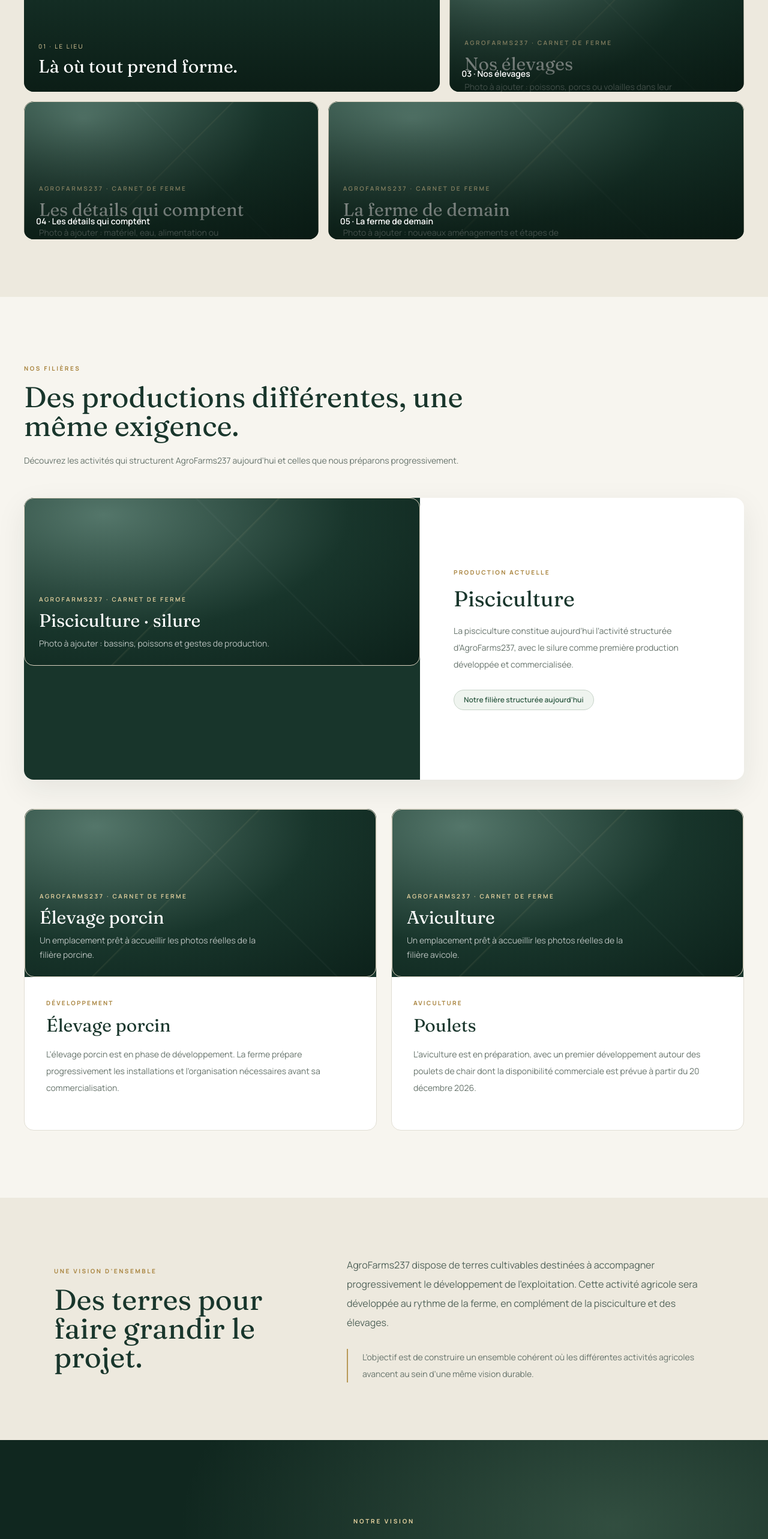
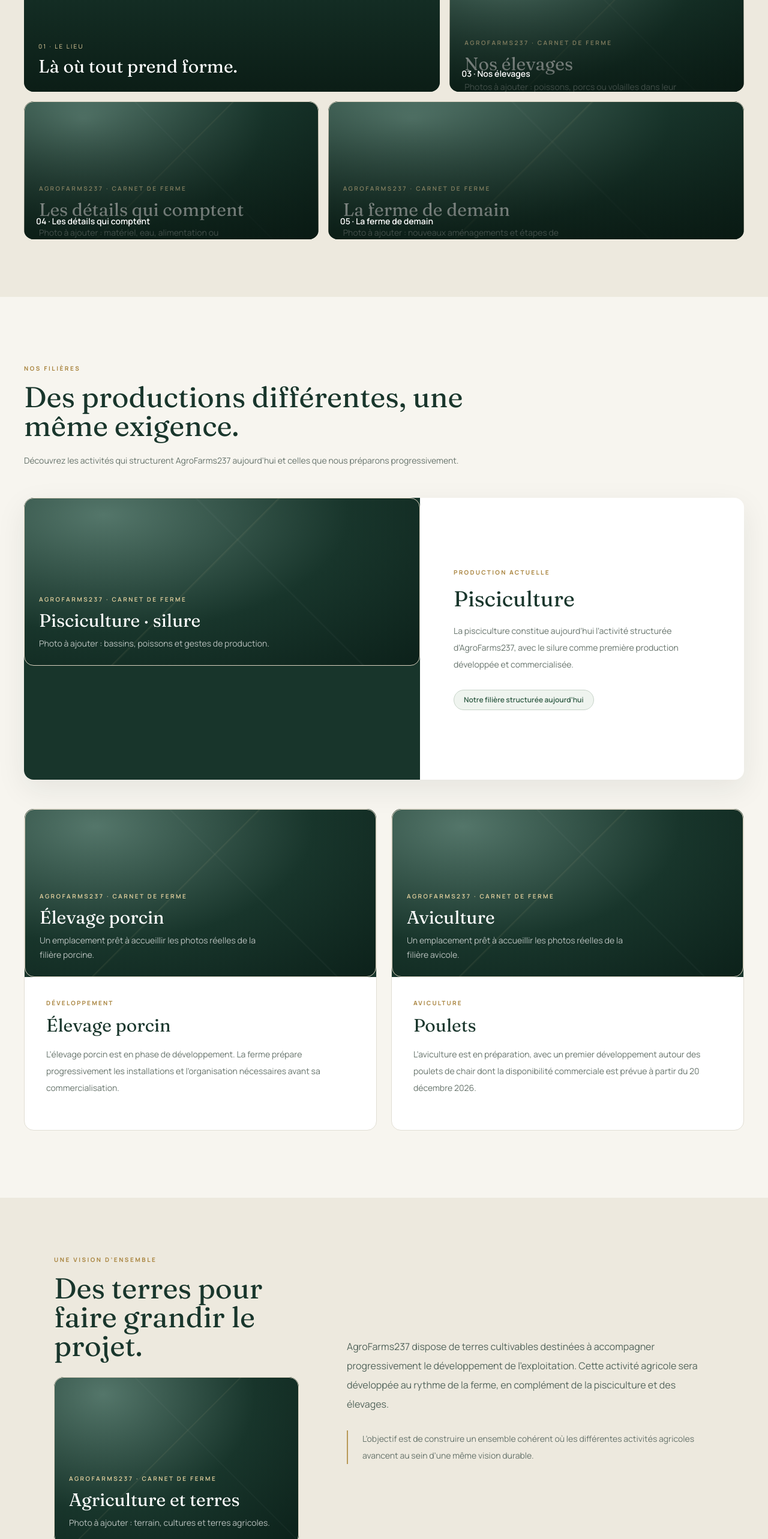
Before and after one commit to onguenejeanboscojo-ctrl/agrofarms237, a Next.js app: page /notre-elevage in a window 1280 px wide. Shown: the part 2780-5346 px from the top of the page at 60% size. Built offline with nearby package versions, Linux system fonts and the light colour scheme; no server answers.

Commit message:
Implement image retrieval for specific locations
Added a function to retrieve images based on location and updated image handling logic in the component.

```diff
--- a/app/notre-elevage/page.tsx
+++ b/app/notre-elevage/page.tsx
@@ -326,6 +326,17 @@ async function getSiteMedia(): Promise<SiteMedia[]> {
 }
 
 
+/** Images publiées affectées à un emplacement précis dans Admin → Galerie. */
+function getImagesForLocation(
+  siteMedia: SiteMedia[],
+  location: string
+): string[] {
+  return siteMedia
+    .filter((item) => item.site_location === location)
+    .sort((a, b) => a.position - b.position)
+    .map((item) => item.url);
+}
+
 function StatusBadge({
   status,
 }: {
@@ -611,12 +622,37 @@ export default async function NotreElevagePage() {
   );
 
 
-  const allImages = heroImages.slice(0, 6);
+  // Les photos affectées aux emplacements de la page ont priorité.
+  // Les médias historiques restent disponibles en secours pour préserver le contenu existant.
+  const heroSlotImages = getImagesForLocation(siteMedia, "apropos_hero");
+  const lieuSlotImages = getImagesForLocation(siteMedia, "apropos_lieu");
+  const gestesSlotImages = getImagesForLocation(siteMedia, "apropos_gestes");
+  const elevagesSlotImages = getImagesForLocation(siteMedia, "apropos_nos_elevages");
+  const detailsSlotImages = getImagesForLocation(siteMedia, "apropos_details");
+  const demainSlotImages = getImagesForLocation(siteMedia, "apropos_ferme_demain");
+  const agricultureSlotImages = getImagesForLocation(siteMedia, "apropos_agriculture");
+  const storySlotImages = getImagesForLocation(siteMedia, "histoire");
   const firstFish = poissons[0];
   const firstFishMedia = firstFish
     ? getMediaForFarm(firstFish, siteMedia, mediaByFarm)
     : [];
-  const storyImage = firstFishMedia[0]?.url || allImages[0] || null;
+  const heroDisplayImages = heroSlotImages.length > 0 ? heroSlotImages : heroImages;
+  const legacyImages = heroImages.slice(0, 6);
+  const allImages = [
+    lieuSlotImages[0] || legacyImages[0] || null,
+    gestesSlotImages[0] || legacyImages[1] || null,
+    elevagesSlotImages[0] || legacyImages[2] || null,
+    detailsSlotImages[0] || legacyImages[3] || null,
+    demainSlotImages[0] || legacyImages[4] || null,
+  ];
+  const elevageSlideshowImages = elevagesSlotImages.length > 0
+    ? elevagesSlotImages
+    : Array.from(new Set([
+        ...firstFishMedia.map((item) => item.url),
+        ...(porcs[0] ? getMediaForFarm(porcs[0], siteMedia, mediaByFarm).map((item) => item.url) : []),
+        ...(poulets[0] ? getMediaForFarm(poulets[0], siteMedia, mediaByFarm).map((item) => item.url) : []),
+      ]));
+  const storyImage = storySlotImages[0] || firstFishMedia[0]?.url || legacyImages[0] || null;
 
   const PhotoPlaceholder = ({ title, subtitle }: { title: string; subtitle: string }) => (
     <div className="relative flex min-h-[230px] items-end overflow-hidden rounded-2xl border border-[#D8D0BE] bg-[radial-gradient(ellipse_at_20%_10%,#54766A_0%,#18352B_55%,#0C211A_100%)] p-6 text-white sm:min-h-[280px]">
@@ -633,9 +669,9 @@ export default async function NotreElevagePage() {
     <main className="overflow-hidden bg-[#F7F5EF] text-[#19362C]">
       {/* HERO IMMERSIF */}
       <section className="relative isolate min-h-[640px] overflow-hidden bg-[#10271F] text-white sm:min-h-[720px]">
-        {heroImages.length > 0 ? (
+        {heroDisplayImages.length > 0 ? (
           <div className="absolute inset-0">
-            <HeroSlideshow images={heroImages} />
+            <HeroSlideshow images={heroDisplayImages} />
           </div>
         ) : (
           <div className="absolute inset-0 bg-[radial-gradient(ellipse_at_75%_20%,#58766B_0%,#18352B_48%,#0B1D17_100%)]" />
@@ -730,7 +766,7 @@ export default async function NotreElevagePage() {
                 <div className="absolute inset-0 bg-gradient-to-t from-[#07150F]/70 to-transparent" /><p className="absolute bottom-5 left-5 text-sm font-semibold text-white">02 · Les gestes du quotidien</p>
               </div>
               <div className="relative min-h-[220px] overflow-hidden rounded-2xl bg-[#18352B]">
-                {allImages[2] ? <img src={allImages[2]} alt="Élevage AgroFarms237" className="absolute inset-0 h-full w-full object-cover" /> : <div className="absolute inset-0"><PhotoPlaceholder title="Nos élevages" subtitle="Photo à ajouter : poissons, porcs ou volailles dans leur environnement réel." /></div>}
+                {elevageSlideshowImages.length > 0 ? <HeroSlideshow images={elevageSlideshowImages} /> : allImages[2] ? <img src={allImages[2]} alt="Élevage AgroFarms237" className="absolute inset-0 h-full w-full object-cover" /> : <div className="absolute inset-0"><PhotoPlaceholder title="Nos élevages" subtitle="Photos à ajouter : poissons, porcs ou volailles dans leur environnement réel." /></div>}
                 <div className="absolute inset-0 bg-gradient-to-t from-[#07150F]/70 to-transparent" /><p className="absolute bottom-5 left-5 text-sm font-semibold text-white">03 · Nos élevages</p>
               </div>
             </div>
@@ -785,13 +821,14 @@ export default async function NotreElevagePage() {
       {/* AGRICULTURE */}
       <section className="bg-[#EDE9DE] py-20 sm:py-24">
         <div className="mx-auto grid max-w-[1180px] gap-10 px-5 sm:px-8 lg:grid-cols-[.8fr_1.2fr] lg:items-center lg:gap-20 lg:px-10">
-          <div><p className="text-[10px] font-bold uppercase tracking-[.25em] text-[#A8833D]">Une vision d’ensemble</p><h2 className="mt-4 font-serif text-3xl leading-tight sm:text-5xl">Des terres pour faire grandir le projet.</h2></div>
+          <div><p className="text-[10px] font-bold uppercase tracking-[.25em] text-[#A8833D]">Une vision d’ensemble</p><h2 className="mt-4 font-serif text-3xl leading-tight sm:text-5xl">Des terres pour faire grandir le projet.</h2><div className="mt-7 overflow-hidden rounded-2xl bg-[#18352B]">{agricultureSlotImages[0] ? <img src={agricultureSlotImages[0]} alt="Terres agricoles d’AgroFarms237" className="h-64 w-full object-cover sm:h-80" /> : <PhotoPlaceholder title="Agriculture et terres" subtitle="Photo à ajouter : terrain, cultures et terres agricoles." />}</div></div>
           <div><p className="text-base leading-8 text-[#52645B]">AgroFarms237 dispose de terres cultivables destinées à accompagner progressivement le développement de l’exploitation. Cette activité agricole sera développée au rythme de la ferme, en complément de la pisciculture et des élevages.</p><div className="mt-7 border-l-2 border-[#B89957] pl-6"><p className="text-sm leading-7 text-[#66736B]">L’objectif est de construire un ensemble cohérent où les différentes activités agricoles avancent au sein d’une même vision durable.</p></div></div>
         </div>
       </section>
 
       {/* VISION FINALE */}
       <section className="relative isolate overflow-hidden bg-[#10271F] text-white">
+        {demainSlotImages[0] ? <img src={demainSlotImages[0]} alt="La ferme de demain" className="absolute inset-0 h-full w-full object-cover opacity-20" /> : null}
         <div className="absolute inset-0 bg-[radial-gradient(ellipse_at_80%_20%,rgba(91,126,104,.45),transparent_50%)]" />
         <div className="relative mx-auto max-w-5xl px-5 py-24 text-center sm:px-8 sm:py-32">
           <p className="text-[10px] font-bold uppercase tracking-[.28em] text-[#E8D4A1]">{content.vision_label}</p>
```
